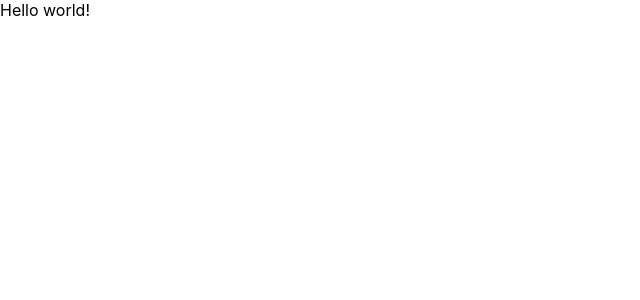
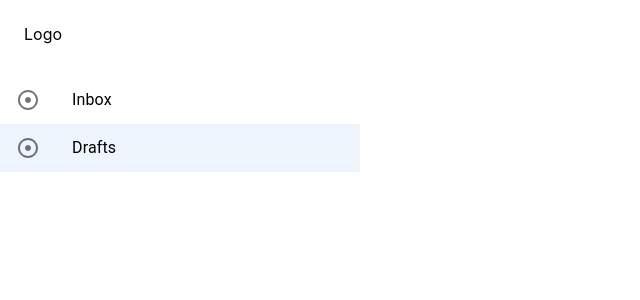
Before and after one commit to tronglt20/pitchfinder-web, a React (Create React App) app: page / in a window 1280 px wide. Shown: the top 300 px of the page, without its empty margins (0-640 px from the left). Built offline with nearby package versions, Linux system fonts and the light colour scheme.

Commit message:
setup components

```diff
--- a/package.json
+++ b/package.json
@@ -3,6 +3,10 @@
   "version": "0.1.0",
   "private": true,
   "dependencies": {
+    "@emotion/react": "^11.11.0",
+    "@emotion/styled": "^11.11.0",
+    "@mui/icons-material": "^5.11.16",
+    "@mui/material": "^5.13.3",
     "@testing-library/jest-dom": "^5.16.5",
     "@testing-library/react": "^13.4.0",
     "@testing-library/user-event": "^13.5.0",
--- a/src/App.js
+++ b/src/App.js
@@ -1,5 +1,11 @@
+import SideBar from "./Components/sideBar/sideBar";
+
 function App() {
-  return <div className="App">Hello world!</div>;
+  return (
+    <div className="App">
+      <SideBar />
+    </div>
+  );
 }
 
 export default App;
--- /dev/null
+++ b/src/Components/sideBar/sideBar.js
@@ -0,0 +1,44 @@
+import * as React from "react";
+import Box from "@mui/material/Box";
+import List from "@mui/material/List";
+import ListItemButton from "@mui/material/ListItemButton";
+import ListItemIcon from "@mui/material/ListItemIcon";
+import ListItemText from "@mui/material/ListItemText";
+import AdjustIcon from "@mui/icons-material/Adjust";
+
+export default function SideBar() {
+  const [selectedIndex, setSelectedIndex] = React.useState(1);
+
+  //   const handleListItemClick = (
+  //     event: React.MouseEvent<HTMLDivElement, MouseEvent>,
+  //     index: number
+  //   ) => {
+  //     setSelectedIndex(index);
+  //   };
+
+  return (
+    <Box sx={{ width: "100%", maxWidth: 360, bgcolor: "background.paper" }}>
+      <Box sx={{ p: 3 }}>Logo</Box>
+      <List component="nav" aria-label="main mailbox folders">
+        <ListItemButton
+          selected={selectedIndex === 0}
+          //   onClick={(event) => handleListItemClick(event, 0)}
+        >
+          <ListItemIcon>
+            <AdjustIcon />
+          </ListItemIcon>
+          <ListItemText primary="Inbox" />
+        </ListItemButton>
+        <ListItemButton
+          selected={selectedIndex === 1}
+          //   onClick={(event) => handleListItemClick(event, 1)}
+        >
+          <ListItemIcon>
+            <AdjustIcon />
+          </ListItemIcon>
+          <ListItemText primary="Drafts" />
+        </ListItemButton>
+      </List>
+    </Box>
+  );
+}
```
Also changed, not shown: src/Components/sideContent/sideContent.js (added, +8 -0 lines), 1 other file (tests, documents, lock files or other folders).
